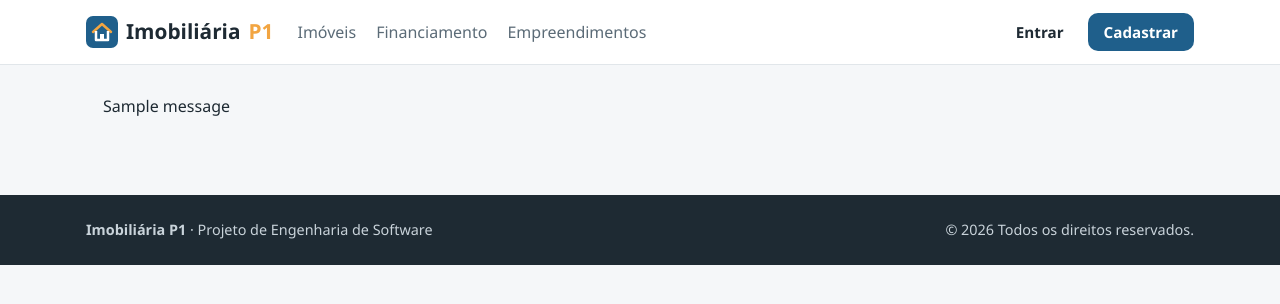
After one commit to devmarcos-santos/Projeto-P1-E.S, a Flask app: template templates/base.html in a window 1280 px wide. The commit adds this page. Shown: the top 304 px of the page. Run offline with Flask 3, Linux system fonts and the light colour scheme; the template is opened without the code that fills it, so the values that code supplies are empty; one stand-in notice (Sample message) is shown.

Commit message:
refactor: cria template base.html e organiza arquivos estáticos
- base.html com cabeçalho, navegação, mensagens flash e rodapé
- index.html passa a herdar de base.html
- CSS movido para static/css/style.css e logo em static/images

```diff
--- a/static/main.css
+++ b/static/css/style.css
@@ -96,8 +96,59 @@ a {
     font-weight: 700;
 }
 
+.logo {
+    display: flex;
+    align-items: center;
+    gap: 8px;
+}
+
+.logo__imagem {
+    width: 32px;
+    height: 32px;
+}
+
 .logo span {
     color: var(--cor-destaque);
+}
+
+/* Mensagens flash */
+.mensagens {
+    padding-top: 16px;
+}
+
+.mensagem {
+    padding: 12px 16px;
+    border-radius: var(--raio);
+    border: 1px solid transparent;
+    margin-bottom: 8px;
+}
+
+.mensagem--sucesso {
+    background: #e6f4ea;
+    border-color: #b7dfc3;
+    color: #1e5631;
+}
+
+.mensagem--erro {
+    background: #fdecea;
+    border-color: #f5c2bd;
+    color: #8a1f17;
+}
+
+/* Página de erro */
+.erro {
+    text-align: center;
+    padding-bottom: 56px;
+}
+
+.erro h1 {
+    font-size: 2rem;
+    margin-bottom: 12px;
+}
+
+.erro p {
+    color: var(--cor-texto-suave);
+    margin-bottom: 24px;
 }
 
 .menu {
@@ -300,7 +351,7 @@ a {
 }
 
 /* Telas pequenas */
-@media (max-width: 720px) {
+@media (max-width: 860px) {
     .topo__conteudo {
         padding-top: 12px;
         padding-bottom: 12px;
--- /dev/null
+++ b/templates/base.html
@@ -0,0 +1,49 @@
+<!DOCTYPE html>
+<html lang="pt-br">
+<head>
+    <meta charset="UTF-8">
+    <meta name="viewport" content="width=device-width, initial-scale=1.0">
+    <title>{% block titulo %}Imobiliária P1{% endblock %}</title>
+    <link rel="stylesheet" href="{{ url_for('static', filename='css/style.css') }}">
+</head>
+<body>
+    <header class="topo">
+        <div class="container topo__conteudo">
+            <a href="{{ url_for('index') }}" class="logo">
+                <img src="{{ url_for('static', filename='images/logo.svg') }}" alt="" class="logo__imagem">
+                Imobiliária <span>P1</span>
+            </a>
+            <nav class="menu" aria-label="Navegação principal">
+                <a href="/imoveis">Imóveis</a>
+                <a href="/financiamento">Financiamento</a>
+                <a href="/empreendimentos">Empreendimentos</a>
+            </nav>
+            <div class="topo__acoes">
+                <a href="/login" class="botao botao--texto">Entrar</a>
+                <a href="/cadastro" class="botao botao--primario">Cadastrar</a>
+            </div>
+        </div>
+    </header>
+
+    {% with mensagens = get_flashed_messages(with_categories=true) %}
+    {% if mensagens %}
+    <div class="container mensagens" role="status">
+        {% for categoria, mensagem in mensagens %}
+        <p class="mensagem mensagem--{{ categoria }}">{{ mensagem }}</p>
+        {% endfor %}
+    </div>
+    {% endif %}
+    {% endwith %}
+
+    <main>
+        {% block conteudo %}{% endblock %}
+    </main>
+
+    <footer class="rodape">
+        <div class="container rodape__conteudo">
+            <p><strong>Imobiliária P1</strong> · Projeto de Engenharia de Software</p>
+            <p>&copy; 2026 Todos os direitos reservados.</p>
+        </div>
+    </footer>
+</body>
+</html>
```
Also changed, not shown: templates/index.html (+3 -34 lines), static/images/logo.svg (added).
